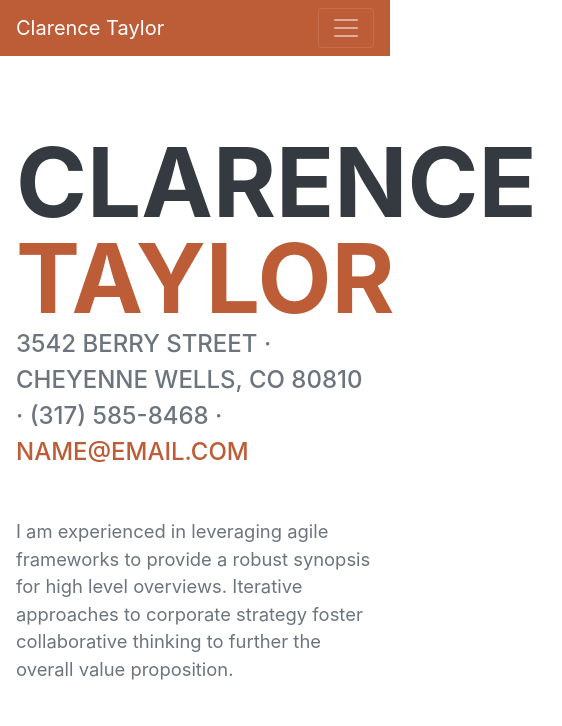
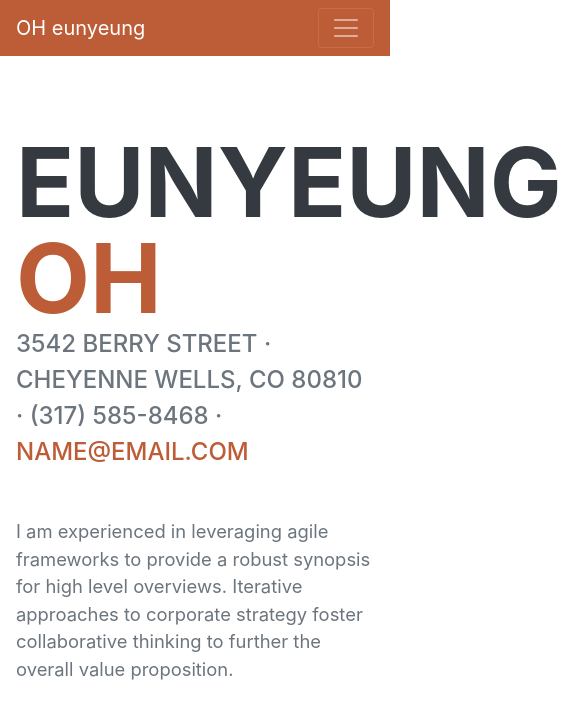
Before and after one commit to dhdmsdud/dhdmsdud.github.io, a plain HTML site: page index.html in a window 390 px wide. Shown: the top 726 px of the page, 562 px wide, since content can reach past the window. Drawn offline with nearby package versions, Linux system fonts and the light colour scheme; a web font is replaced by a local one.

Commit message:
fix my name

```diff
--- a/index.html
+++ b/index.html
@@ -19,7 +19,7 @@
         <!-- Navigation-->
         <nav class="navbar navbar-expand-lg navbar-dark bg-primary fixed-top" id="sideNav">
             <a class="navbar-brand js-scroll-trigger" href="#page-top">
-                <span class="d-block d-lg-none">Clarence Taylor</span>
+                <span class="d-block d-lg-none">OH eunyeung</span>
                 <span class="d-none d-lg-block"><img class="img-fluid img-profile rounded-circle mx-auto mb-2" src="assets/img/profile.jpg" alt="" /></span>
             </a>
             <button class="navbar-toggler" type="button" data-toggle="collapse" data-target="#navbarSupportedContent" aria-controls="navbarSupportedContent" aria-expanded="false" aria-label="Toggle navigation"><span class="navbar-toggler-icon"></span></button>
@@ -40,8 +40,8 @@
             <section class="resume-section" id="about">
                 <div class="resume-section-content">
                     <h1 class="mb-0">
-                        Clarence
-                        <span class="text-primary">Taylor</span>
+                        eunyeung
+                        <span class="text-primary">OH</span>
                     </h1>
                     <div class="subheading mb-5">
                         3542 Berry Street · Cheyenne Wells, CO 80810 · (317) 585-8468 ·
```
